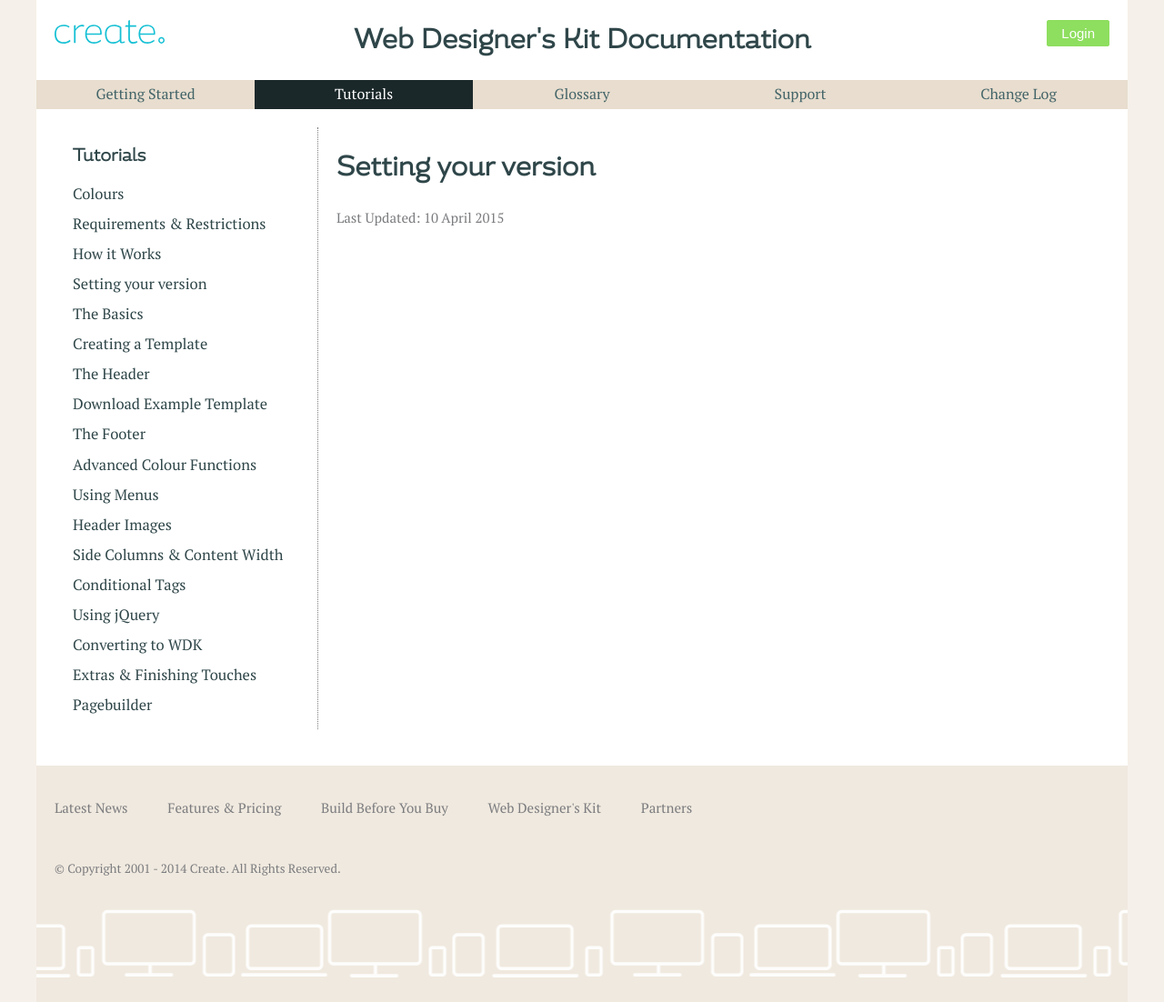
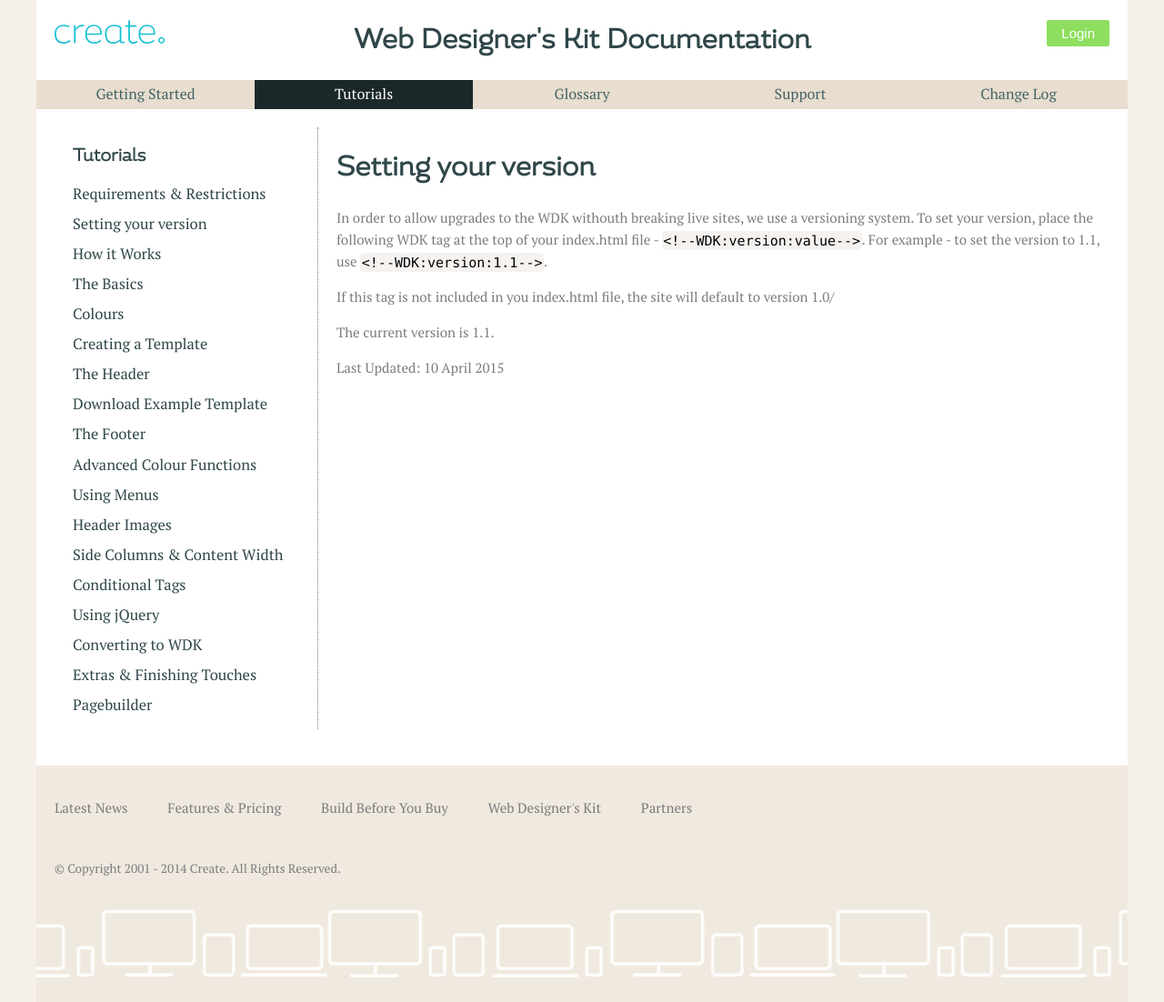
Before and after one commit to createdotnet/wdk, a Jekyll site: the page built from _tutorials/setting-your-version.md, in a window 1280 px wide. Shown: the whole page at 91% size. Built offline with Jekyll 4.4.1, drawn with Linux system fonts in a browser that asks for light colours.

Commit message:
add wdk version to config.yml

```diff
--- a/_config.yml
+++ b/_config.yml
@@ -1,4 +1,6 @@
 baseurl:     "/wdk"
+
+current-wdk-version: "1.1"
 
 # Conversion
 markdown:    kramdown
--- a/_tutorials/setting-your-version.md
+++ b/_tutorials/setting-your-version.md
@@ -1,6 +1,12 @@
 ---
 layout: side-nav
 title: Setting your version
-nav-position: 2
+nav-position: 1
 last-updated: 10-04-2015
 ---
+
+In order to allow upgrades to the WDK withouth breaking live sites, we use a versioning system. To set your version, place the following WDK tag at the top of your index.html file - `<!--WDK:version:value-->`. For example - to set the version to 1.1, use `<!--WDK:version:1.1-->`.
+
+If this tag is not included in you index.html file, the site will default to version 1.0/
+
+The current version is {{ site.current-wdk-version }}.
```
Also changed, not shown: _tutorials/colours.md (+1 -1 lines).
